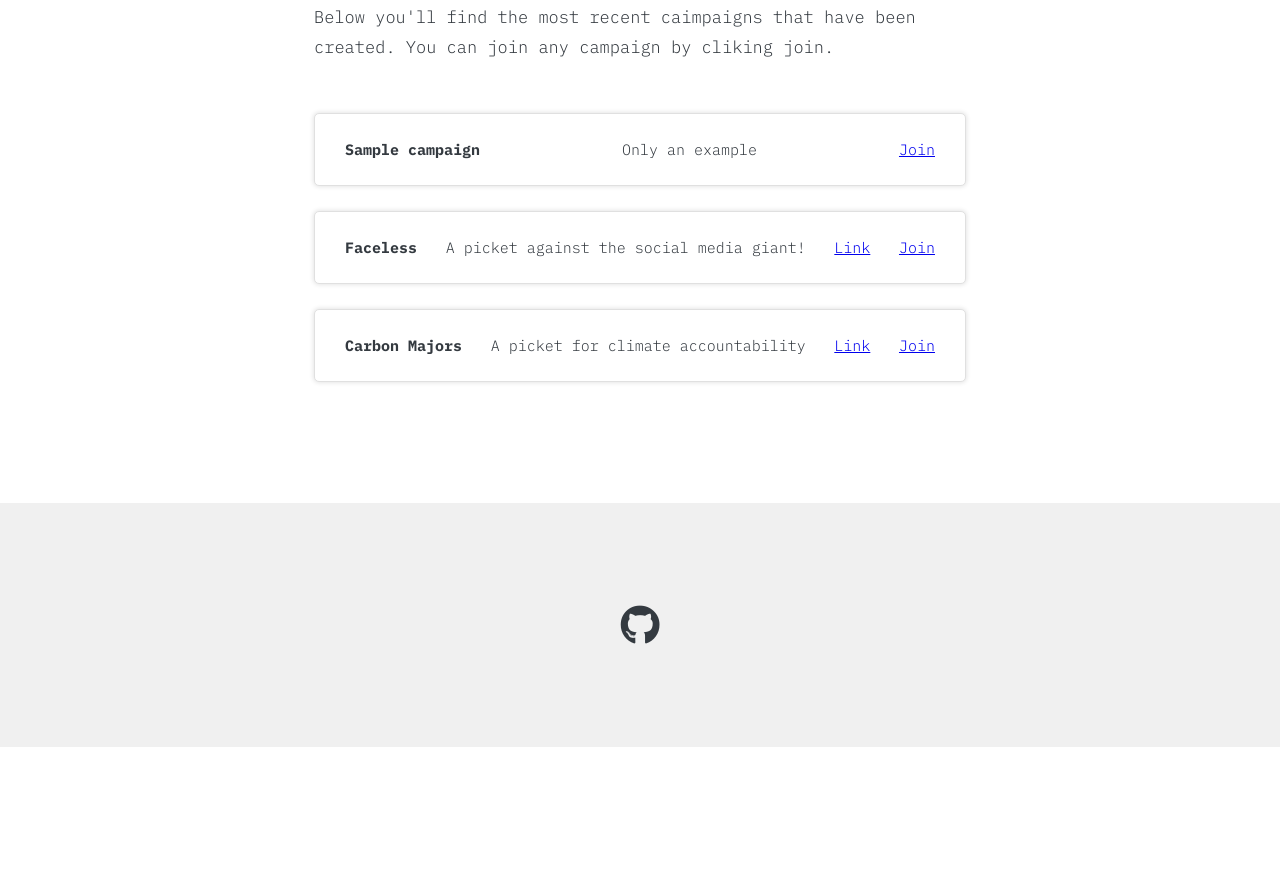
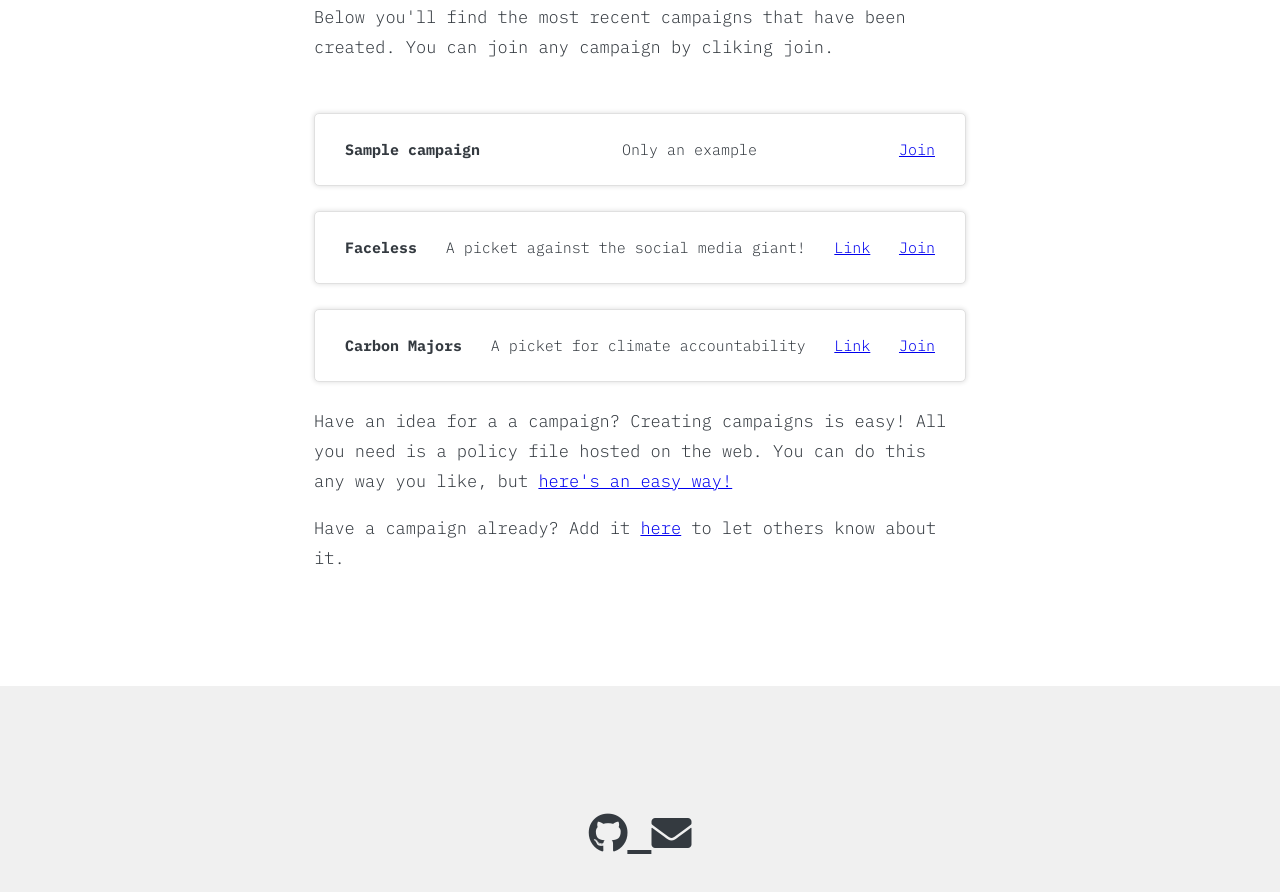
Before and after one commit to NetizensAssociation/website, a plain HTML site: page index.html in a window 1280 px wide. Shown: the part 1859-2751 px from the top of the page. Before the commit the page ends 2606 px from the top, so only its background shows below. Drawn offline with nearby package versions, Linux system fonts and the light colour scheme.

Commit message:
Website updates
Includes link for emialing; a description of how to add campaigns, and a
for how to create them.

```diff
--- a/css/custom.css
+++ b/css/custom.css
@@ -381,6 +381,9 @@ footer a:hover{
   font-weight: normal;
 }
 
+footer ul, li{
+  display: inline;
+}
 
 /****************************************
 *****************************************
--- a/index.html
+++ b/index.html
@@ -49,7 +49,7 @@
     </article>
     <article class="container campaigns" id="campaigns">
         <h1>Campaigns</h1>
-        <p>Below you'll find the most recent caimpaigns that have been created. You can join any campaign by cliking join.</p>
+        <p>Below you'll find the most recent campaigns that have been created. You can join any campaign by cliking join.</p>
         <ul>
             <li>
                 <h4>Sample campaign</h4>
@@ -69,6 +69,11 @@
                 <a href="#" onclick="addPolicy('https://raw.githubusercontent.com/anikarni/fossil-fuels-campaign/master/policy.json'); return false">Join</a>
             </li>
         </ul>
+        <p> Have an idea for a a campaign?  Creating campaigns is easy! All you
+        need is a policy file hosted on the web. You can do this any way you
+        like, but <a href="https://github.com/izens-net/union-template">
+            here's an easy way!</a></p>
+        <p>Have a campaign already? Add it <a href="https://github.com/izens-net/campaigns/blob/master/README.md">here</a> to let others know about it.</p>
     </article>
     <!-- Notification -->
       <div class="success" id="notification">
@@ -78,9 +83,18 @@
   </main>
 <!-- Scripts -->
   <footer>
-    <a href="https://github.com/izens-net">
-      <i class="fab fa-github"></i>
-    </a>
+    <ul class="footer-actions">
+        <li>
+            <a href="https://github.com/izens-net">
+             <i class="fab fa-github"></i>
+            </a>
+        </li>
+        <li>
+            <a href="mailto:picket@izens.net">
+              <i class="fas fa-envelope"></i>
+            </a>
+        </li>
+    <ul>
   </footer>
   <script src="https://ajax.googleapis.com/ajax/libs/jquery/3.3.1/jquery.min.js"></script>
   <script src="js/script.js"></script>
```
